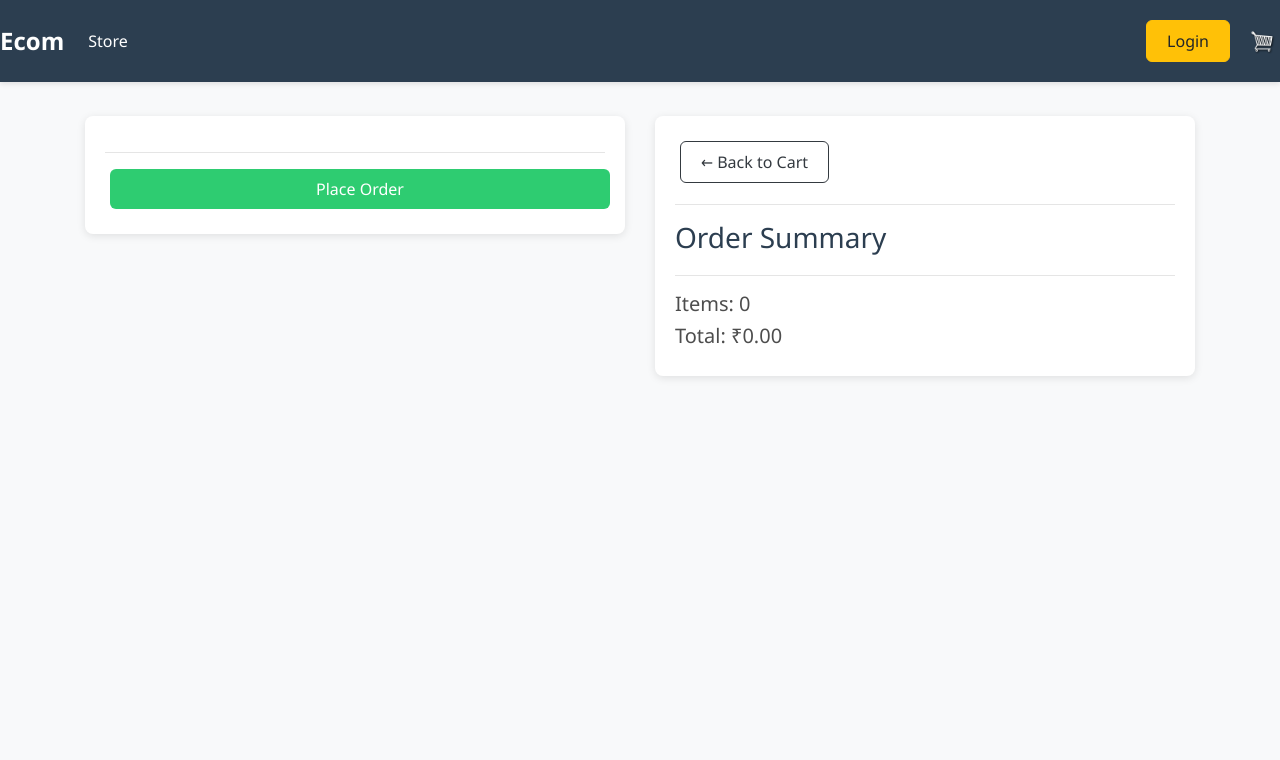
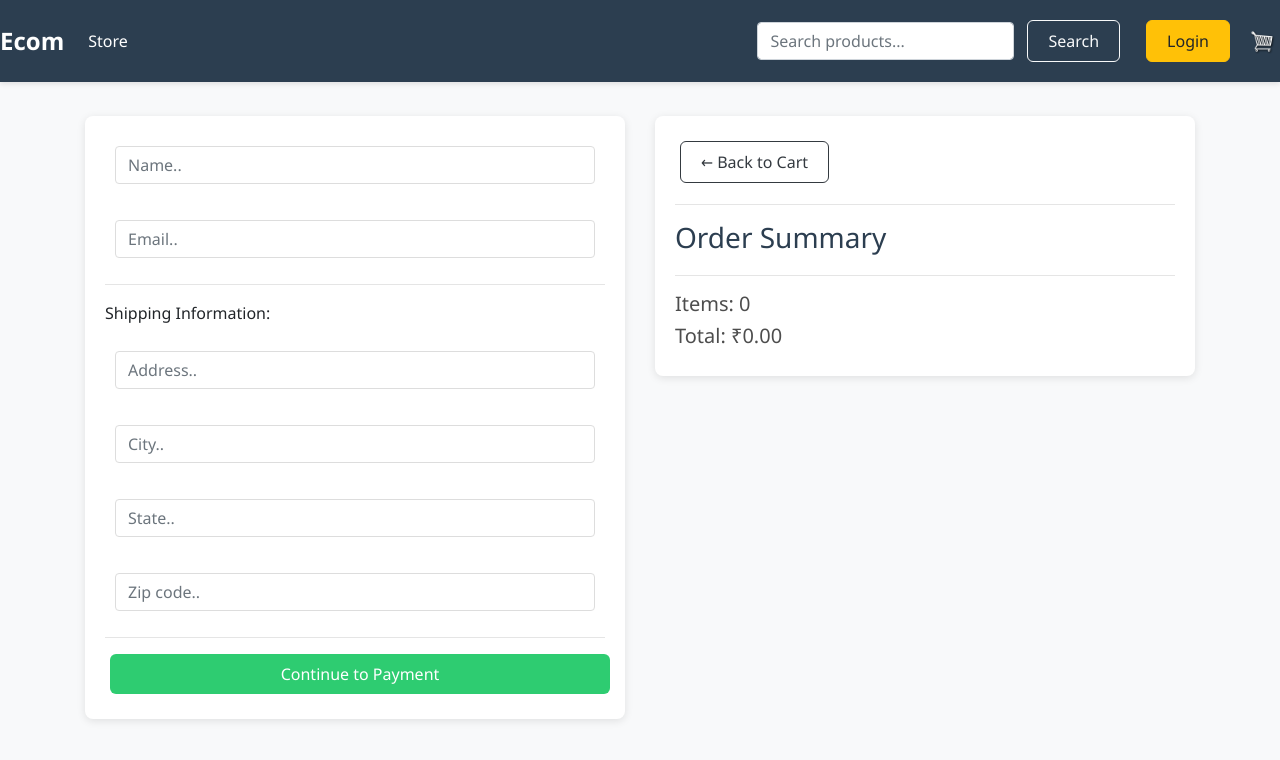
Before and after one commit to Raghava-1232/E-Commerce, a Django app: page /checkout/ in a window 1280 px wide. Shown: the top 760 px of the page. Run offline with Django 5.2, Linux system fonts and the light colour scheme; parts of the project's set-up code (start-up, migrations or seed data) failed here and were passed over; some libraries are stand-ins or nearby versions.

Commit message:
updated eCommerce project with payment integration

```diff
--- a/store/models.py
+++ b/store/models.py
@@ -79,7 +79,7 @@ class Order(models.Model):
 	customer = models.ForeignKey(Customer, on_delete=models.SET_NULL, null=True, blank=True)
 	date_ordered = models.DateTimeField(auto_now_add=True)
 	complete = models.BooleanField(default=False)
-	transaction_id = models.UUIDField(default=uuid.uuid4, editable=False, unique=True)
+	transaction_id = models.CharField(max_length=100, unique=True, null=True, blank=True)
 	status = models.CharField(max_length=20, choices=STATUS_CHOICES, default='pending')
 
 	class Meta:
--- a/store/templates/store/checkout.html
+++ b/store/templates/store/checkout.html
@@ -1,107 +1,151 @@
 {% extends 'store/index.html' %}
 {% load static %}
 {% block content %}
+{% if error %}
+<div class="alert alert-danger" role="alert">
+    {{ error }}
+</div>
+{% endif %}
+
 <div class="row">
-		<div class="col-lg-6 col-md-12 mb-4">
+    <div class="col-lg-6">
         <div class="box-element" id="form-wrapper">
-				<form id="form">
+            <form id="shipping-form">
+                <div id="user-info">
+                    <div class="form-field mb-3">
+                        <input required class="form-control" type="text" name="name" placeholder="Name..">
+                    </div>
+                    <div class="form-field mb-3">
+                        <input required class="form-control" type="email" name="email" placeholder="Email..">
+                    </div>
+                </div>
+
                 <div id="shipping-info">
+                    <hr>
                     <p>Shipping Information:</p>
-						<hr>
-						<div class="form-field">
-							<input class="form-control" type="text" name="address" placeholder="Address.." required>
+                    <div class="form-field mb-3">
+                        <input required class="form-control" type="text" name="address" placeholder="Address..">
                     </div>
-						<div class="form-field">
-							<input class="form-control" type="text" name="city" placeholder="City.." required>
+                    <div class="form-field mb-3">
+                        <input required class="form-control" type="text" name="city" placeholder="City..">
                     </div>
-						<div class="form-field">
-							<input class="form-control" type="text" name="state" placeholder="State.." required>
+                    <div class="form-field mb-3">
+                        <input required class="form-control" type="text" name="state" placeholder="State..">
                     </div>
-						<div class="form-field">
-							<input class="form-control" type="text" name="zipcode" placeholder="Zip code.." required>
+                    <div class="form-field mb-3">
+                        <input required class="form-control" type="text" name="zipcode" placeholder="Zip code..">
                     </div>
                 </div>
 
                 <hr>
-					<input id="form-button" class="btn btn-success btn-block" type="submit" value="Place Order">
+                <input id="form-button" class="btn btn-success btn-block" type="submit" value="Continue to Payment">
             </form>
         </div>
-
-			<br>
-			<div class="box-element hidden" id="payment-info">
-				<small>Payment Options:</small>
-				<button id="make-payment" class="btn btn-success btn-block">Make Payment</button>
     </div>
 
-		</div>
-
-		<div class="col-lg-6 col-md-12 mb-4">
+    <div class="col-lg-6">
         <div class="box-element">
-				<a  class="btn btn-outline-dark" href="{% url 'cart' %}">&#x2190; Back to Cart</a>
+            <a class="btn btn-outline-dark" href="{% url 'cart' %}">&#x2190; Back to Cart</a>
             <hr>
             <h3>Order Summary</h3>
             <hr>
-				<div class="cart-items">
             {% for item in items %}
             <div class="cart-row">
                 <div style="flex:2"><img class="row-image" src="{{item.product.imageURL}}"></div>
                 <div style="flex:2"><p>{{item.product.name}}</p></div>
-						<div style="flex:1"><p>₹{{item.product.price|floatformat:2}}</p></div>
+                <div style="flex:1"><p>₹{{item.product.price}}</p></div>
                 <div style="flex:1"><p>x{{item.quantity}}</p></div>
             </div>
             {% endfor %}
-				</div>
             <h5>Items: {{order.get_cart_items}}</h5>
             <h5>Total: ₹{{order.get_cart_total|floatformat:2}}</h5>
         </div>
     </div>
 </div>
 
-	<script type="text/javascript">
-		var shipping = '{{order.shipping}}'
-		var total = '{{order.get_cart_total}}'
+<!-- Razorpay payment button (initially hidden) -->
+{% if razorpay_order_id %}
+<div class="text-center mt-4" id="payment-button" style="display: none;">
+    <button id="rzp-button" class="btn btn-primary btn-lg">Pay ₹{{order.get_cart_total|floatformat:2}} with Razorpay</button>
+</div>
 
-		if (shipping == 'False'){
-		 	document.getElementById('shipping-info').innerHTML = ''
+<script src="https://checkout.razorpay.com/v1/checkout.js"></script>
+<script>
+document.getElementById('rzp-button').onclick = function(e){
+    e.preventDefault();
+    var options = {
+        "key": "{{ razorpay_merchant_key }}",
+        "amount": "{{ razorpay_amount }}",
+        "currency": "{{ currency }}",
+        "name": "Ecom Store",
+        "description": "Order #{{ order.transaction_id }}",
+        "order_id": "{{ razorpay_order_id }}",
+        "handler": function (response){
+            // Send payment details to server
+            fetch('/payment_callback/', {
+                method: 'POST',
+                headers: {
+                    'Content-Type': 'application/x-www-form-urlencoded',
+                },
+                body: new URLSearchParams({
+                    'razorpay_payment_id': response.razorpay_payment_id,
+                    'razorpay_order_id': response.razorpay_order_id,
+                    'razorpay_signature': response.razorpay_signature
+                })
+            })
+            .then(response => response.json())
+            .then(data => {
+                if(data.status === 'Payment successful') {
+                    alert('Payment successful! Thank you for your order.');
+                    window.location.href = "{% url 'store' %}";
+                } else {
+                    alert('Payment failed! Please try again.');
+                }
+            })
+            .catch(error => {
+                console.error('Error:', error);
+                alert('An error occurred. Please try again.');
+            });
+        },
+        "prefill": {
+            "name": "",
+            "email": "",
+            "contact": ""
+        },
+        "theme": {
+            "color": "#3399cc"
+        }
+    };
+    var rzp1 = new Razorpay(options);
+    rzp1.open();
+};
+
+// Handle shipping form submission
+document.getElementById('shipping-form').onsubmit = function(e) {
+    e.preventDefault();
+
+    // Validate form
+    var form = e.target;
+    if (!form.checkValidity()) {
+        form.reportValidity();
+        return;
     }
 
-		var form = document.getElementById('form')
-		form.addEventListener('submit', function(e){
-			e.preventDefault()
-			document.getElementById('form-button').classList.add("hidden");
-			document.getElementById('payment-info').classList.remove("hidden");
-		})
+    // Show payment button
+    document.getElementById('payment-button').style.display = 'block';
+    document.getElementById('form-button').value = 'Update Information';
 
-		document.getElementById('make-payment').addEventListener('click', function(e){
-			submitFormData()
-		})
+    // Update Razorpay prefill data
+    var name = document.querySelector('input[name="name"]').value;
+    var email = document.querySelector('input[name="email"]').value;
 
-		function submitFormData(){
-			var shippingInfo = {
-				'address': form.address.value,
-				'city': form.city.value,
-				'state': form.state.value,
-				'zipcode': form.zipcode.value,
+    if (window.rzp1) {
+        window.rzp1.prefill = {
+            name: name,
+            email: email
+        };
     }
-
-			var url = '/process_order/'
-			fetch(url, {
-				method:'POST',
-				headers:{
-					'Content-Type':'application/json',
-					'X-CSRFToken':csrftoken,
-				},
-				body:JSON.stringify({
-					'shipping': shippingInfo,
-					'form': {'total': total}
-				}),
-			})
-			.then((response) => response.json())
-			.then((data) => {
-				console.log('Success:', data);
-				alert('Transaction completed');
-				window.location.href = "{% url 'store' %}"
-			})
-		}
+};
 </script>
+{% endif %}
 {% endblock content %}
--- a/store/templates/store/index.html
+++ b/store/templates/store/index.html
@@ -31,6 +31,10 @@
                     {% endif %}
                 </ul>
                 <div class="form-inline my-2 my-lg-0">
+                    <form class="form-inline mr-3" action="{% url 'search_products' %}" method="GET">
+                        <input class="form-control mr-sm-2" type="search" name="q" placeholder="Search products..." aria-label="Search" value="{{ search_query|default:'' }}">
+                        <button class="btn btn-outline-light my-2 my-sm-0" type="submit">Search</button>
+                    </form>
                     {% if user.is_authenticated %}
                         <a href="{% url 'logout' %}" class="btn btn-warning">Logout</a>
                     {% else %}
--- a/store/urls.py
+++ b/store/urls.py
@@ -26,4 +26,6 @@ urlpatterns = [
          auth_views.PasswordResetCompleteView.as_view(template_name="store/password_reset_done.html"),
          name="password_reset_complete"),
     path('product/<int:product_id>/', views.product_view, name='product_view'),
+    path('search/', views.search_products, name='search_products'),
+    path('payment_callback/', views.payment_callback, name='payment_callback'),
 ]
--- a/store/views.py
+++ b/store/views.py
@@ -10,6 +10,11 @@ from django.views.decorators.csrf import csrf_exempt
 from datetime import datetime
 from django.contrib.auth.decorators import login_required
 from django.contrib.auth.models import User
+import razorpay
+from django.conf import settings
+
+# Initialize Razorpay client
+razorpay_client = razorpay.Client(auth=("rzp_test_nNLNHVyfk8mWKP", "5bvamFpDrVDXPCoq4Ua39p60"))
 
 # Create your views here.
 def get_cart_total(request):
@@ -33,8 +38,20 @@ def store(request):
         order = {'get_cart_total':0, 'get_cart_items':0, 'shipping':False}
         cartItems = order['get_cart_items']
 
-    products = Product.objects.all()
-    context = {'products':products, 'cartItems':cartItems}
+    category_slug = request.GET.get('category')
+    categories = Category.objects.all()
+
+    if category_slug:
+        products = Product.objects.filter(category__slug=category_slug)
+    else:
+        products = Product.objects.all()
+
+    context = {
+        'products': products,
+        'cartItems': cartItems,
+        'categories': categories,
+        'current_category': category_slug
+    }
     return render(request, 'store/store.html', context)
 
 def cart(request):
@@ -63,7 +80,48 @@ def checkout(request):
         order = {'get_cart_total':0, 'get_cart_items':0, 'shipping':False}
         cartItems = order['get_cart_items']
 
-    context = {'items':items, 'order':order, 'cartItems':cartItems}
+    # Create Razorpay Order
+    if request.user.is_authenticated and items:
+        amount = int(order.get_cart_total * 100)  # Convert to paise
+        currency = 'INR'
+
+        try:
+            # Create Razorpay Order
+            razorpay_order = razorpay_client.order.create({
+                'amount': amount,
+                'currency': currency,
+                'payment_capture': '1'
+            })
+
+            # Save the Razorpay order ID
+            order.transaction_id = razorpay_order['id']
+            order.save()
+
+            context = {
+                'items': items,
+                'order': order,
+                'cartItems': cartItems,
+                'razorpay_order_id': razorpay_order['id'],
+                'razorpay_merchant_key': "rzp_test_nNLNHVyfk8mWKP",
+                'razorpay_amount': amount,
+                'currency': currency,
+                'callback_url': 'payment_callback'
+            }
+        except Exception as e:
+            print(f"Razorpay Error: {str(e)}")
+            context = {
+                'items': items,
+                'order': order,
+                'cartItems': cartItems,
+                'error': 'Unable to create payment order. Please try again.'
+            }
+    else:
+        context = {
+            'items': items,
+            'order': order,
+            'cartItems': cartItems
+        }
+
     return render(request, 'store/checkout.html', context)
 
 def loginPage(request):
@@ -207,3 +265,61 @@ def product_view(request, product_id):
         'cartItems': cartItems
     }
     return render(request, 'store/product_detail.html', context)
+
+def search_products(request):
+    query = request.GET.get('q', '')
+    category_slug = request.GET.get('category')
+
+    if request.user.is_authenticated:
+        customer = request.user.customer
+        order, created = Order.objects.get_or_create(customer=customer, complete=False)
+        cartItems = order.get_cart_items
+    else:
+        cartItems = 0
+
+    categories = Category.objects.all()
+    products = Product.objects.all()
+
+    if query:
+        products = products.filter(name__icontains=query) | products.filter(description__icontains=query)
+
+    if category_slug:
+        products = products.filter(category__slug=category_slug)
+
+    context = {
+        'products': products,
+        'cartItems': cartItems,
+        'search_query': query,
+        'categories': categories,
+        'current_category': category_slug
+    }
+    return render(request, 'store/store.html', context)
+
+@csrf_exempt
+def payment_callback(request):
+    if request.method == "POST":
+        try:
+            payment_id = request.POST.get('razorpay_payment_id', '')
+            order_id = request.POST.get('razorpay_order_id', '')
+            signature = request.POST.get('razorpay_signature', '')
+            params_dict = {
+                'razorpay_payment_id': payment_id,
+                'razorpay_order_id': order_id,
+                'razorpay_signature': signature
+            }
+
+            # Verify the payment signature
+            try:
+                razorpay_client.utility.verify_payment_signature(params_dict)
+
+                # Get the order
+                order = Order.objects.get(transaction_id=order_id)
+                order.complete = True
+                order.save()
+
+                return JsonResponse({'status': 'Payment successful'})
+            except:
+                return JsonResponse({'status': 'Payment verification failed'}, status=400)
+        except:
+            return JsonResponse({'status': 'Payment failed'}, status=400)
+    return JsonResponse({'status': 'Invalid request'}, status=400)
```
Also changed, not shown: store/templates/store/store.html (+43 -9 lines), store/migrations/0002_alter_order_transaction_id.py (added). Lines whose indentation alone changed are shown as unchanged.
